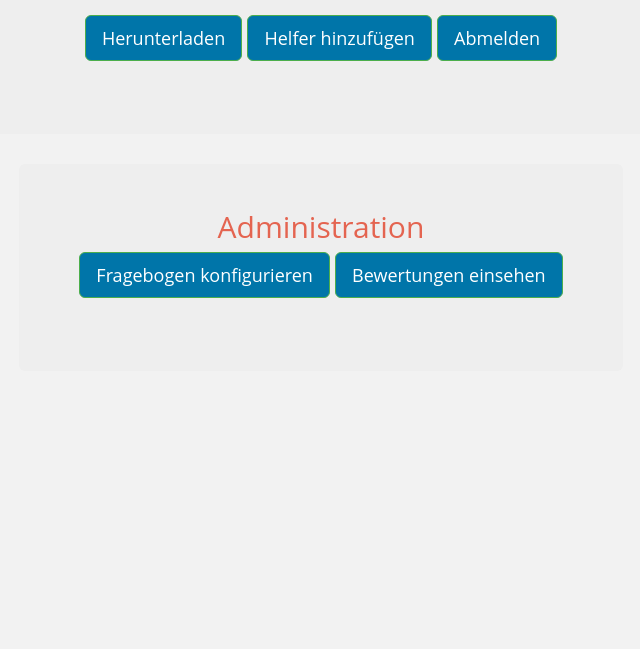
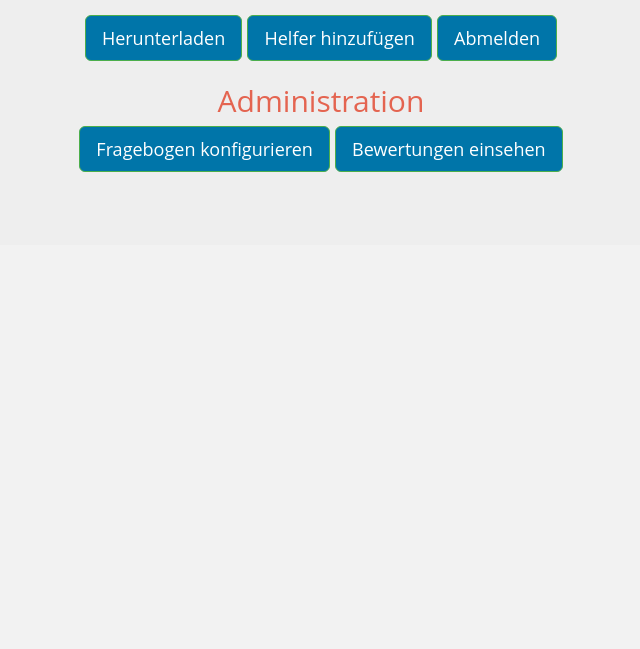
Before and after one commit to jonasrothfuss/genkon_app, a Django app: page /profile_list in a window 1280 px wide. Shown: the part 161-810 px from the top of the page, without its empty margins (319-959 px from the left). Run offline with Django 3.2, Linux system fonts and the light colour scheme; the visitor is signed in with stand-in values (Sample User, id 1); parts of the project's set-up code (start-up, migrations or seed data) failed here and were passed over; some libraries are stand-ins or nearby versions.

Commit message:
changed appearance of administration buttons

```diff
--- a/survey/templates/survey/profile_list.html
+++ b/survey/templates/survey/profile_list.html
@@ -73,11 +73,7 @@
                 </p>
             </div>
         </div>
-    </div>
-</div>
-<div class="container">
-    <div class="jumbotron" style="max-width: none; min-width: 0px">
-            <div class="row">
+        <div class="row">
             <h2 style="margin: 0 auto">Administration</h2>
             </div>
             <div class="row">
@@ -88,7 +84,6 @@
                 </p>
             </div>
             </div>
-
     </div>
 </div>
 
```
